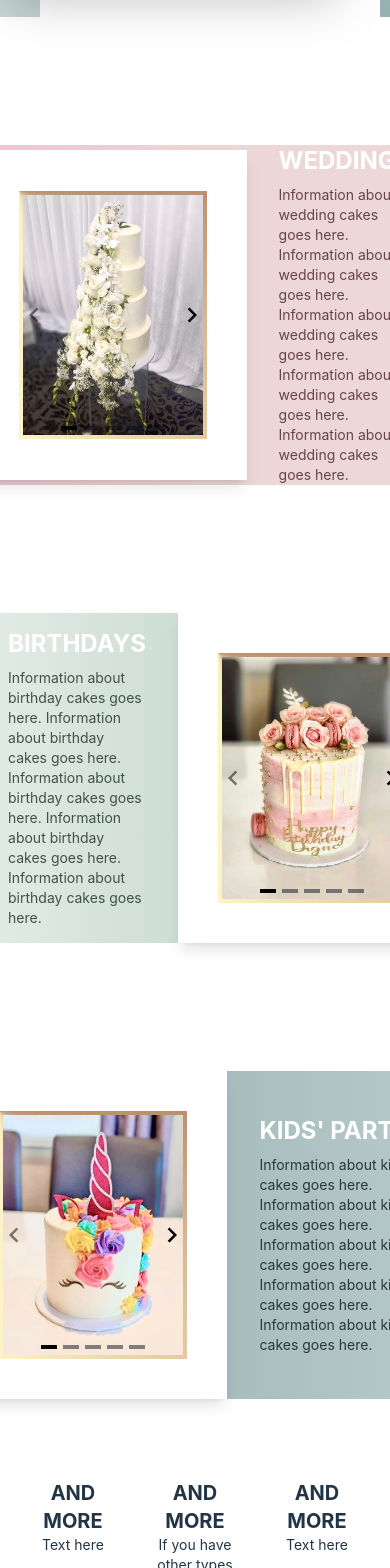
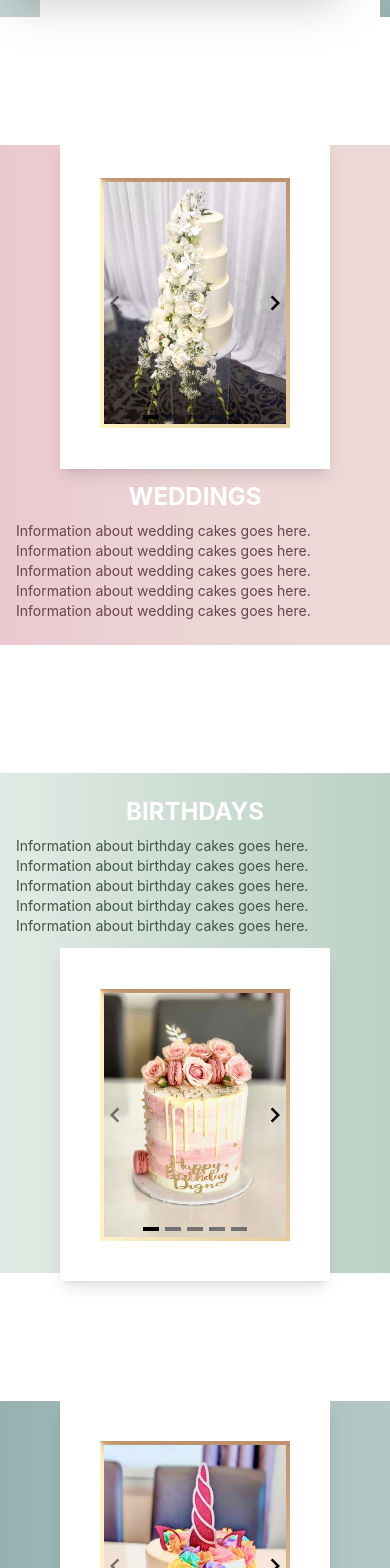
Before and after one commit to 250-amy/treats-by-mandy, a Vue app: page / in a window 390 px wide. Shown: the part 940-2508 px from the top of the page. Built offline with nearby package versions, Linux system fonts and the light colour scheme; a web font is replaced by a local one.

Commit message:
make mobile responsive

```diff
--- a/src/App.vue
+++ b/src/App.vue
@@ -81,8 +81,8 @@ const kids = [
 </div>
 
 <!-- Beginning of wedding section -->
-  <div class="wedding flex justify-center items-center max-h-[400px] my-32 md:my-56 space-x-8 lg:space-x-32 bg-gradient-to-r from-[#EBC8D0] via-[#ECD5D5] to-[#EDD8D8] w-screen">
-    <div class="ml-16 pl-8 max-w-[300px] md:max-w-[500px]">
+  <div class="wedding flex flex-col items-center md:flex-row justify-center max-h-[500px] md:max-h-[400px] my-32 md:my-56 space-x-8 lg:space-x-32 bg-gradient-to-r from-[#EBC8D0] via-[#ECD5D5] to-[#EDD8D8] w-screen">
+    <div class="md:ml-16 md:pl-8 max-w-[270px] md:max-w-[500px]">
       <div class="p-10 bg-white shadow-lg">
         <div class="max-w-[300px] md:max-w-[400px]">
 <carousel :items-to-show="1">
@@ -103,10 +103,10 @@ const kids = [
       </div>
     </div>
 
-    <div class="right flex items-center pr-16">
+    <div class="flex items-center w-full justify-center md:pr-16">
       <div class="flex flex-col max-w-md mr-8 lg:mr-0">
-        <h3 class="text-2xl md:text-4xl mb-2">Weddings</h3>
-        <span class="text-[#66444C] text-sm md:text-lg lg:text-xl">Information about wedding cakes goes here. Information about wedding cakes goes here. Information about wedding cakes goes here.  Information about wedding cakes goes here. Information about wedding cakes goes here.</span>
+        <h3 class="text-2xl md:text-4xl mb-2 mt-3 md:mt-0 text-center md:text-start">Weddings</h3>
+        <span class="text-[#66444C] text-sm md:text-lg lg:text-xl pb-8 md:pb-0">Information about wedding cakes goes here. Information about wedding cakes goes here. Information about wedding cakes goes here.  Information about wedding cakes goes here. Information about wedding cakes goes here.</span>
       </div>
     </div>
 
@@ -114,15 +114,16 @@ const kids = [
 
 <!-- Beginning of birthdays section -->
 
-<div class="birthdays flex justify-center items-center max-h-[400px] my-32 md:my-56 space-x-8 lg:space-x-32 bg-gradient-to-l from-[#BCD2C6] via-[#CCDCD3] to-[#E1EBE5] w-screen">
-  <div class="left flex items-center pl-16">
-      <div class="flex flex-col max-w-md ml-8 lg:ml-0">
-        <h3 class="text-2xl md:text-4xl mb-2">Birthdays</h3>
-        <span class="text-[#405248] text-sm md:text-lg lg:text-xl">Information about birthday cakes goes here. Information about birthday cakes goes here. Information about birthday cakes goes here. Information about birthday cakes goes here. Information about birthday cakes goes here. </span>
+<div class="birthdays flex flex-col items-center md:flex-row justify-center max-h-[500px] md:max-h-[400px] my-32 md:my-56 md:space-x-8 lg:space-x-32 bg-gradient-to-l from-[#BCD2C6] via-[#CCDCD3] to-[#E1EBE5] w-screen">
+
+  <div class="flex items-center w-full justify-center md:pl-16 pt-8 md:pt-0">
+      <div class="flex flex-col max-w-md mx-4 lg:ml-0">
+        <h3 class="text-2xl md:text-4xl mb-2 text-center md:text-start">Birthdays</h3>
+        <span class="text-[#405248] text-sm md:text-lg lg:text-xl pb-3 md:pb-0">Information about birthday cakes goes here. Information about birthday cakes goes here. Information about birthday cakes goes here. Information about birthday cakes goes here. Information about birthday cakes goes here. </span>
       </div>
     </div>
 
-  <div class="pr-8 mr-16 max-w-[300px] md:max-w-[500px]">
+  <div class="md:pr-8 md:mr-16 max-w-[270px] md:max-w-[500px]">
       <div class="p-10 bg-white shadow-lg">
         <div class="max-w-[300px] md:max-w-[400px]">
 <carousel :items-to-show="1">
@@ -146,8 +147,8 @@ const kids = [
 </div>
 
 <!-- Beginning of kids section -->
-<div class="kids flex justify-center items-center max-h-[400px] md:my-48 space-x-8 lg:space-x-32 bg-gradient-to-r from-[#97B1B1] via-[#A5BBBB] to-[#B4C7C7] w-screen">
-    <div class="ml-16 pl-8 max-w-[300px] md:max-w-[500px]">
+<div class="kids flex flex-col items-center md:flex-row justify-center max-h-[500px] md:max-h-[400px] md:my-48 space-x-8 lg:space-x-32 bg-gradient-to-r from-[#97B1B1] via-[#A5BBBB] to-[#B4C7C7] w-screen">
+    <div class="md:ml-16 md:pl-8 max-w-[270px] md:max-w-[500px]">
       <div class="p-10 bg-white shadow-lg">
         <div class="max-w-[300px] md:max-w-[400px]">
 <carousel :items-to-show="1">
@@ -168,17 +169,17 @@ const kids = [
       </div>
     </div>
 
-    <div class="right flex items-center pr-16">
+    <div class="flex items-center w-full justify-center md:pr-16">
       <div class="flex flex-col max-w-md mr-8 lg:mr-0">
-        <h3 class="text-2xl md:text-4xl mb-2">Kids'&nbsp;Parties</h3>
-        <span class="text-[#2C3737] text-sm md:text-lg lg:text-xl">Information about kid's cakes goes here. Information about kid's cakes goes here. Information about kid's cakes goes here. Information about kid's cakes goes here. Information about kid's cakes goes here.</span>
+        <h3 class="text-2xl md:text-4xl mb-2 mt-3 md:mt-0 text-center md:text-start">Kids'&nbsp;Parties</h3>
+        <span class="text-[#2C3737] text-sm md:text-lg lg:text-xl pb-8 md:pb-0">Information about kid's cakes goes here. Information about kid's cakes goes here. Information about kid's cakes goes here. Information about kid's cakes goes here. Information about kid's cakes goes here.</span>
       </div>
     </div>
 
   </div>
 
 <!-- Beginning of more section -->
-<div class="more flex justify-center space-x-10 lg:space-x-20 w-screen my-20 md:my-32 px-8 md:px-12 lg:px-20">
+<div class="more flex flex-col md:flex-row justify-center items-center space-y-8 lg:space-x-20 w-screen my-8 md:my-32 px-8 md:px-12 lg:px-20">
   <div class="w-72 md:w-72 text-center">
     <h4 class="text-xl md:text-2xl lg:text-3xl">AND MORE</h4>
     <p class="text-sm md:text-lg">Text here</p>
@@ -196,10 +197,10 @@ const kids = [
 <!-- Beginning of testimonials section -->
 <div class="more bg-gradient-to-l from-[#CBBB81] via-[#D6C99B] to-[#DFD5B2] w-screen">
   <div class="flex justify-center items-center">
-    <div class="flex flex-col items-start my-10 p-10">
+    <div class="flex flex-col items-start md:my-10 p-8 md:p-10">
     <h3 class="text-2xl md:text-4xl mb-6">What people are saying</h3>
-    <div class="flex justify-center space-x-4 md:space-x-6 lg:space-x-8">
-      <div class="bg-white rounded-xl shadow-lg p-6 w-52 md:w-60 lg:w-80">
+    <div class="flex flex-col md:flex-row justify-center md:space-x-6 lg:space-x-8">
+      <div class="bg-white rounded-xl shadow-lg p-6 w-80 md:w-60 lg:w-80 mb-4 md:mb-0">
         <h4 class="mb-2 font-bold md:text-xl">
           <p>“flawless experience”</p>
         </h4>
@@ -214,7 +215,7 @@ const kids = [
         <p class="text-sm md:text-[16px] text-right mr-8">— Pri M</p>
       </div>
 
-      <div class="bg-white rounded-xl shadow-lg p-6 w-52 md:w-60 lg:w-80">
+      <div class="bg-white rounded-xl shadow-lg p-6 w-80 md:w-60 lg:w-80 mb-4 md:mb-0">
         <h4 class="mb-2 font-bold md:text-xl">
           <p>“Highly recommend”</p>
         </h4>
@@ -229,7 +230,7 @@ const kids = [
         <p class="text-sm md:text-[16px] text-right mr-8">— Eric M</p>
       </div>
 
-      <div class="bg-white rounded-xl shadow-lg p-6 w-52 md:w-60 lg:w-80">
+      <div class="bg-white rounded-xl shadow-lg p-6 w-80 md:w-60 lg:w-80">
         <h4 class="mb-2 font-bold md:text-xl">
           <p>“absolutely delicious”</p>
         </h4>
@@ -249,17 +250,20 @@ const kids = [
 </div>
 
 <!-- Beginning of instagram section -->
-<div class="instagram flex bg-white w-screen my-20 px-48">
-  <div class="logo">
-    <img src="/logo.png" width=300>
+<div class="instagram flex flex-col md:flex-row items-center justify-center bg-white w-screen my-20 px-48 md:space-x-20">
+  <div class="logo mb-10 md:mb-0">
+    <img src="/logo.png" class="max-w-[300px]">
+  </div>
+  <div class="w-72 md:w-72 text-center">
+    <p class="text-sm md:text-lg">This is where we could embed your instagram feed</p>
   </div>
 </div>
 
 <!-- Beginning of contact section -->
 <div class="contact bg-gradient-to-bl from-[#97B1B1] via-[#C6D4D4] to-[#E0E8E8]  w-screen">
-<div class="flex items-center min-h-screen">
-  <div class="container mx-auto">
-    <div class="max-w-4xl mx-auto my-10 p-10">
+<div class="flex justify-center">
+  <div class="container flex justify-center">
+    <div class="max-w-4xl my-8 px-10">
       <div class="">
         <h3 id="contact" class="text-2xl md:text-4xl mb-6">Let's get in touch</h3>
         <p class="mb-10">Have questions? Want to place an order? Message me on Facebook or Instagram, or complete the following form. I will get back to you ASAP!</p>
```
